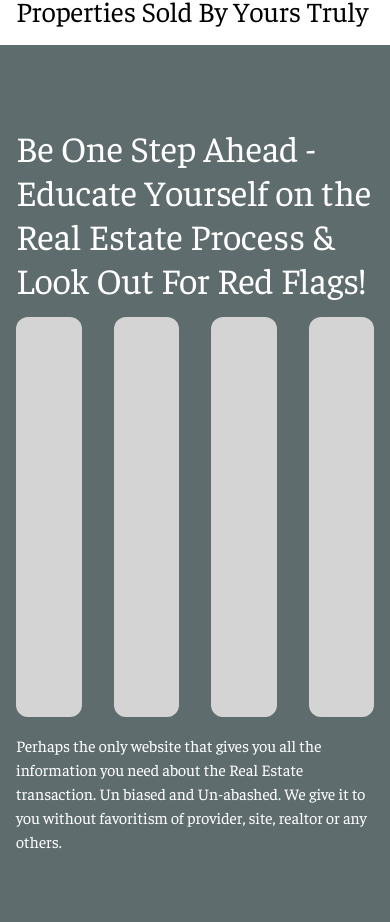
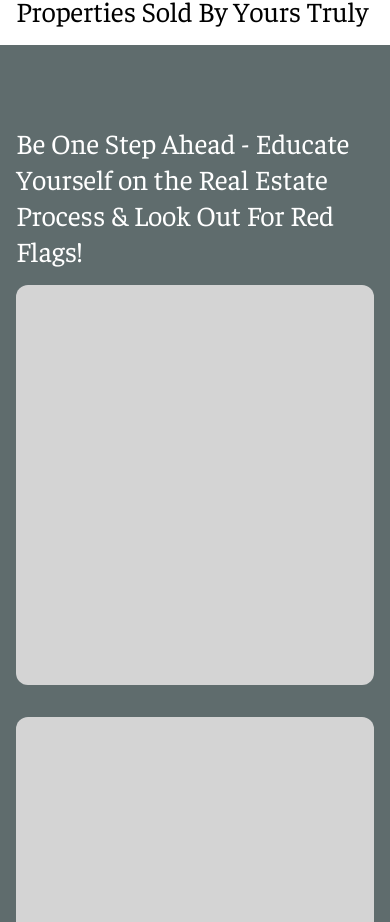
Before and after one commit to iamwillcode/agentwebb, a Next.js app: page / in a window 390 px wide. Shown: the part 3375-4297 px from the top of the page. Built offline with nearby package versions, Linux system fonts and the light colour scheme.

Commit message:
made benifits section responsive

```diff
--- a/components/home/Benifits.tsx
+++ b/components/home/Benifits.tsx
@@ -3,15 +3,15 @@ export default function Benifits() {
     <section className="py-16 bg-primary-500">
       <div className="wrapper">
         <div className="w-full">
-          <h4 className="max-w-3xl text-white display-small">
+          <h4 className="max-w-3xl text-white headline-medium lg:display-small">
             Be One Step Ahead - Educate Yourself on the Real Estate Process &
             Look Out For Red Flags!
           </h4>
-          <div className="flex gap-8 mt-4">
-            <div className="text-white w-[600px] h-[400px] bg-gray-300 rounded-xl hover:-index"></div>
-            <div className="text-white w-[600px] h-[400px] bg-gray-300 rounded-xl"></div>
-            <div className="text-white w-[600px] h-[400px] bg-gray-300 rounded-xl"></div>
-            <div className="text-white w-[600px] h-[400px] bg-gray-300 rounded-xl"></div>
+          <div className="flex flex-col gap-8 mt-4 lg:flex-row">
+            <div className="text-white w-full lg:w-[600px] h-[400px] bg-gray-300 rounded-xl hover:-index"></div>
+            <div className="text-white w-full lg:w-[600px] h-[400px] bg-gray-300 rounded-xl"></div>
+            <div className="text-white w-full lg:w-[600px] h-[400px] bg-gray-300 rounded-xl"></div>
+            <div className="text-white w-full lg:w-[600px] h-[400px] bg-gray-300 rounded-xl"></div>
           </div>
           <p className="mt-4 text-white max-w-prose body-large">
             Perhaps the only website that gives you all the information you need
```
